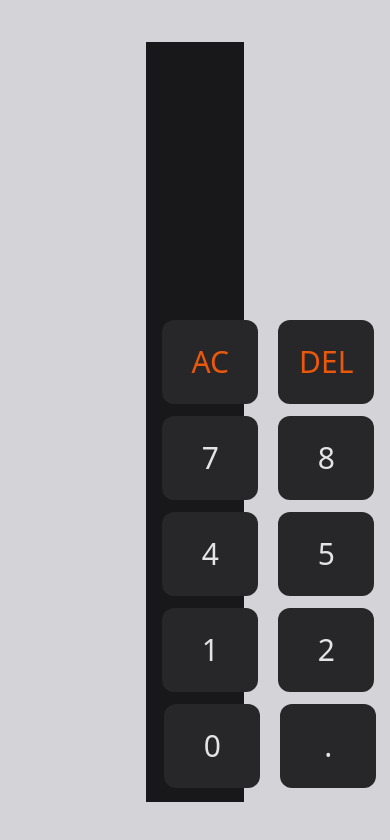
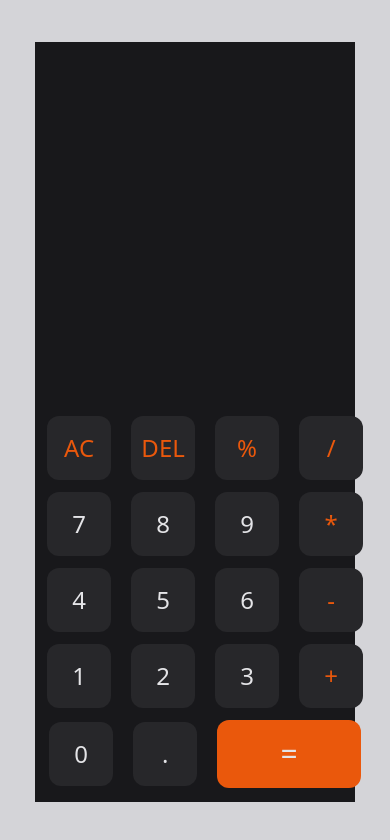
Before and after one commit to Ankita-K-K/CodeAlpha_Calculator, a website: page index.html in a window 390 px wide. Drawn offline with Linux system fonts and the light colour scheme.

Commit message:
made-ui-responsive

```diff
--- a/index.html
+++ b/index.html
@@ -9,39 +9,39 @@
 </head>
 <body>
     <div class="bg-zinc-300 h-[100vh] w-[100%] flex items-center justify-center">
-        <form class="h-[90%] w-[25%] bg-zinc-900">
-            <div>
-                <input id='ans' class="w-full text-5xl text-zinc-200 bg-zinc-900 outline-none px-5 text-right mt-40" readonly type="text" name="ans" />
+        <form class="w-[82%] h-[90%] sm:w-[61%] lg:w-[46.5%] xl:w-[35%] 2xl:w-[25%] bg-zinc-900">
+            <div class="transition-transform duration-500 ease-in-out">
+                <input id='ans' class="w-full text-3xl sm:text-5xl text-zinc-200 bg-zinc-900 outline-none px-5 text-right mt-60 sm:mt-40" readonly type="text" name="ans" />
             </div>
-            <div class="flex flex-col px-4 items-center gap-3 fixed bottom-14" id="calc-buttons">
+            <div class="flex flex-col px-3 sm:px-4 justify-center items-center gap-3 fixed bottom-14" id="calc-buttons">
             <div class="flex justify-between items-center gap-5">
-                <input class="py-6 rounded-xl w-24 text-orange-600 text-3xl text-center bg-zinc-800 cursor-pointer" type="button" value="AC" onclick="ans.value = '' "/>
-                <input class="py-6 rounded-xl w-24 text-orange-600 text-3xl text-center bg-zinc-800 cursor-pointer" type="button" value="DEL" id="del" onclick="deleteLastCharacter()"/>
-                <input class="py-6 rounded-xl w-24 text-orange-600 text-3xl text-center bg-zinc-800 cursor-pointer" type="button" value="%" onclick="ans.value += '%' "/>
-                <input class="py-6 rounded-xl w-24 text-orange-600 text-3xl text-center bg-zinc-800 cursor-pointer" type="button" value="/" onclick="ans.value += '/' "/>
+                <input class="py-4 sm:py-6 rounded-xl w-16 sm:w-24 text-orange-600 text-2xl sm:text-3xl text-center bg-zinc-800 cursor-pointer" type="button" value="AC" onclick="ans.value = '' "/>
+                <input class="py-4 sm:py-6 rounded-xl w-16 sm:w-24 text-orange-600 text-2xl sm:text-3xl text-center bg-zinc-800 cursor-pointer" type="button" value="DEL" id="del" onclick="deleteLastCharacter()"/>
+                <input class="py-4 sm:py-6 rounded-xl w-16 sm:w-24 text-orange-600 text-2xl sm:text-3xl text-center bg-zinc-800 cursor-pointer" type="button" value="%" onclick="ans.value += '%' "/>
+                <input class="py-4 sm:py-6 rounded-xl w-16 sm:w-24 text-orange-600 text-2xl sm:text-3xl text-center bg-zinc-800 cursor-pointer" type="button" value="/" onclick="ans.value += '/' "/>
             </div>
             <div class="flex justify-between items-center gap-5">
-                <input class="py-6 rounded-xl w-24 text-zinc-200 text-3xl text-center bg-zinc-800 cursor-pointer" type="button" value="7" onclick="ans.value += '7' " />
-                <input class="py-6 rounded-xl w-24 text-zinc-200 text-3xl text-center bg-zinc-800 cursor-pointer" type="button" value="8" onclick="ans.value += '8' "/>
-                <input class="py-6 rounded-xl w-24 text-zinc-200 text-3xl text-center bg-zinc-800 cursor-pointer" type="button" value="9" onclick="ans.value += '9' "/>
-                <input class="py-6 rounded-xl w-24 text-orange-600 text-3xl text-center bg-zinc-800 cursor-pointer" type="button" value="*" onclick="ans.value += '*' " />
+                <input class="py-4 sm:py-6 rounded-xl w-16 sm:w-24 text-zinc-200 text-2xl sm:text-3xl text-center bg-zinc-800 cursor-pointer" type="button" value="7" onclick="ans.value += '7' " />
+                <input class="py-4 sm:py-6 rounded-xl w-16 sm:w-24 text-zinc-200 text-2xl sm:text-3xl text-center bg-zinc-800 cursor-pointer" type="button" value="8" onclick="ans.value += '8' "/>
+                <input class="py-4 sm:py-6 rounded-xl w-16 sm:w-24 text-zinc-200 text-2xl sm:text-3xl text-center bg-zinc-800 cursor-pointer" type="button" value="9" onclick="ans.value += '9' "/>
+                <input class="py-4 sm:py-6 rounded-xl w-16 sm:w-24 text-orange-600 text-2xl sm:text-3xl text-center bg-zinc-800 cursor-pointer" type="button" value="*" onclick="ans.value += '*' " />
             </div>
             <div class="flex justify-between items-center gap-5">
-                <input class="py-6 rounded-xl w-24 text-zinc-200 text-3xl text-center bg-zinc-800 cursor-pointer" type="button" value="4" onclick="ans.value += '4' " />
-                <input class="py-6 rounded-xl w-24 text-zinc-200 text-3xl text-center bg-zinc-800 cursor-pointer" type="button" value="5" onclick="ans.value += '5' " />
-                <input class="py-6 rounded-xl w-24 text-zinc-200 text-3xl text-center bg-zinc-800 cursor-pointer" type="button" value="6" onclick="ans.value += '6' " />
-                <input class="py-6 rounded-xl w-24 text-orange-600 text-3xl text-center bg-zinc-800 cursor-pointer" type="button" value="-" onclick="ans.value += '-' "/>
+                <input class="py-4 sm:py-6 rounded-xl w-16 sm:w-24 text-zinc-200 text-2xl sm:text-3xl text-center bg-zinc-800 cursor-pointer" type="button" value="4" onclick="ans.value += '4' " />
+                <input class="py-4 sm:py-6 rounded-xl w-16 sm:w-24 text-zinc-200 text-2xl sm:text-3xl text-center bg-zinc-800 cursor-pointer" type="button" value="5" onclick="ans.value += '5' " />
+                <input class="py-4 sm:py-6 rounded-xl w-16 sm:w-24 text-zinc-200 text-2xl sm:text-3xl text-center bg-zinc-800 cursor-pointer" type="button" value="6" onclick="ans.value += '6' " />
+                <input class="py-4 sm:py-6 rounded-xl w-16 sm:w-24 text-orange-600 text-2xl sm:text-3xl text-center bg-zinc-800 cursor-pointer" type="button" value="-" onclick="ans.value += '-' "/>
             </div>
             <div class="flex justify-between items-center gap-5">
-                <input class="py-6 rounded-xl w-24 text-zinc-200 text-3xl text-center bg-zinc-800 cursor-pointer" type="button" value="1" onclick="ans.value += '1' " />
-                <input class="py-6 rounded-xl w-24 text-zinc-200 text-3xl text-center bg-zinc-800 cursor-pointer" type="button" value="2" onclick="ans.value += '2' " />
-                <input class="py-6 rounded-xl w-24 text-zinc-200 text-3xl text-center bg-zinc-800 cursor-pointer" type="button" value="3" onclick="ans.value += '3' " />
-                <input class="py-6 rounded-xl w-24 text-orange-600 text-3xl text-center bg-zinc-800 cursor-pointer" type="button" value="+" onclick="ans.value += '+' "/>
+                <input class="py-4 sm:py-6 rounded-xl w-16 sm:w-24 text-zinc-200 text-2xl sm:text-3xl text-center bg-zinc-800 cursor-pointer" type="button" value="1" onclick="ans.value += '1' " />
+                <input class="py-4 sm:py-6 rounded-xl w-16 sm:w-24 text-zinc-200 text-2xl sm:text-3xl text-center bg-zinc-800 cursor-pointer" type="button" value="2" onclick="ans.value += '2' " />
+                <input class="py-4 sm:py-6 rounded-xl w-16 sm:w-24 text-zinc-200 text-2xl sm:text-3xl text-center bg-zinc-800 cursor-pointer" type="button" value="3" onclick="ans.value += '3' " />
+                <input class="py-4 sm:py-6 rounded-xl w-16 sm:w-24 text-orange-600 text-2xl sm:text-3xl text-center bg-zinc-800 cursor-pointer" type="button" value="+" onclick="ans.value += '+' "/>
             </div>
             <div class="flex justify-start items-center gap-5">
-                <input class="py-6 rounded-xl w-24 text-zinc-200 text-3xl text-center bg-zinc-800 cursor-pointer" type="button" value="0" onclick="ans.value += '0' " />
-                <input class="py-6 rounded-xl w-24 text-zinc-200 text-3xl text-center bg-zinc-800 cursor-pointer" type="button" value="." onclick="ans.value += '.' "/>
-                <input class="py-6 rounded-xl w-52 text-zinc-200 text-3xl text-center bg-orange-600 cursor-pointer" type="button" value="=" onclick="calculate()"/>
+                <input class="py-4 sm:py-6 rounded-xl w-16 sm:w-24 text-zinc-200 text-2xl sm:text-3xl text-center bg-zinc-800 cursor-pointer" type="button" value="0" onclick="ans.value += '0' " />
+                <input class="py-4 sm:py-6 rounded-xl w-16 sm:w-24 text-zinc-200 text-2xl sm:text-3xl text-center bg-zinc-800 cursor-pointer" type="button" value="." onclick="ans.value += '.' "/>
+                <input class="py-4 sm:py-6 rounded-xl w-36 sm:w-52 text-zinc-200 text-3xl text-center bg-orange-600 cursor-pointer" type="button" value="=" onclick="calculate()"/>
             </div>
         </div>
         </form>
```
Also changed, not shown: dist/styles.css.
